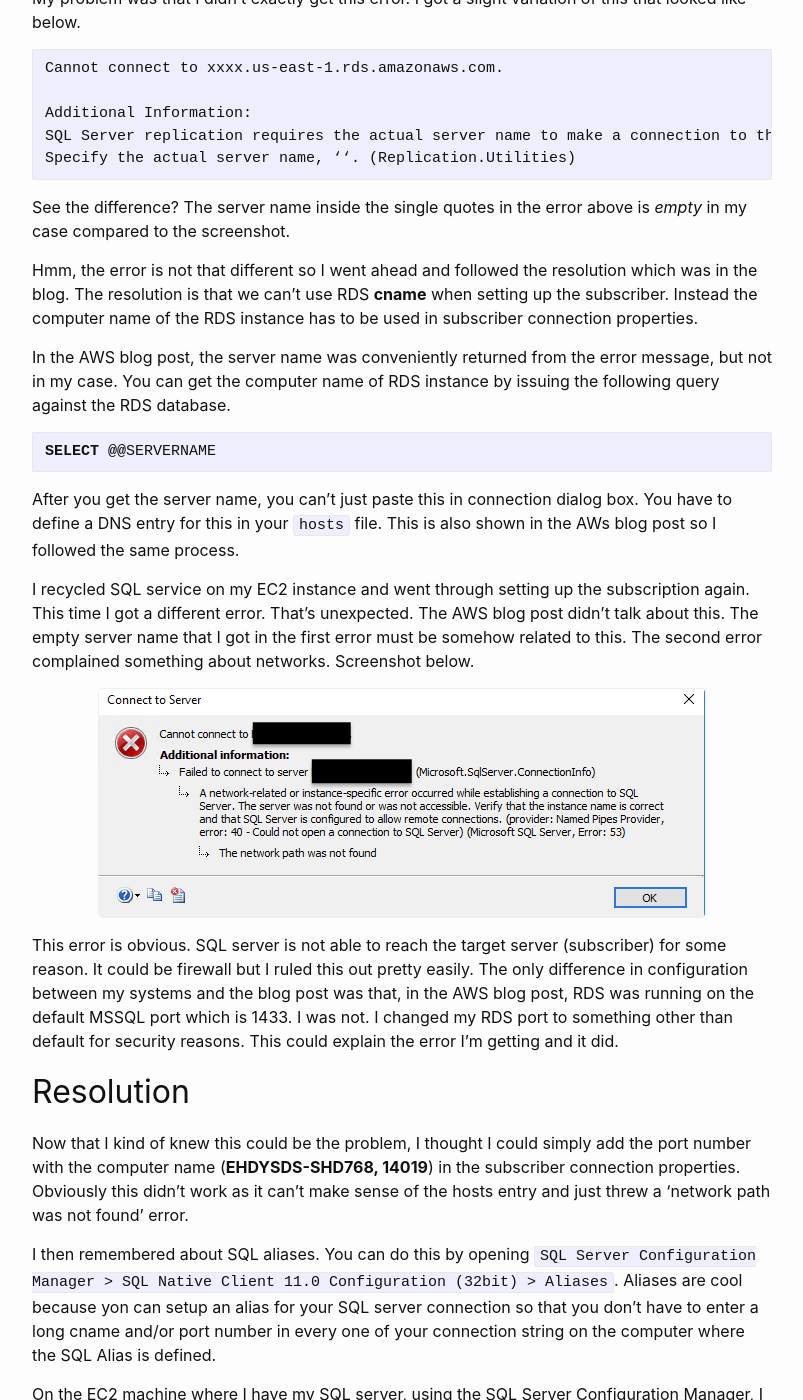
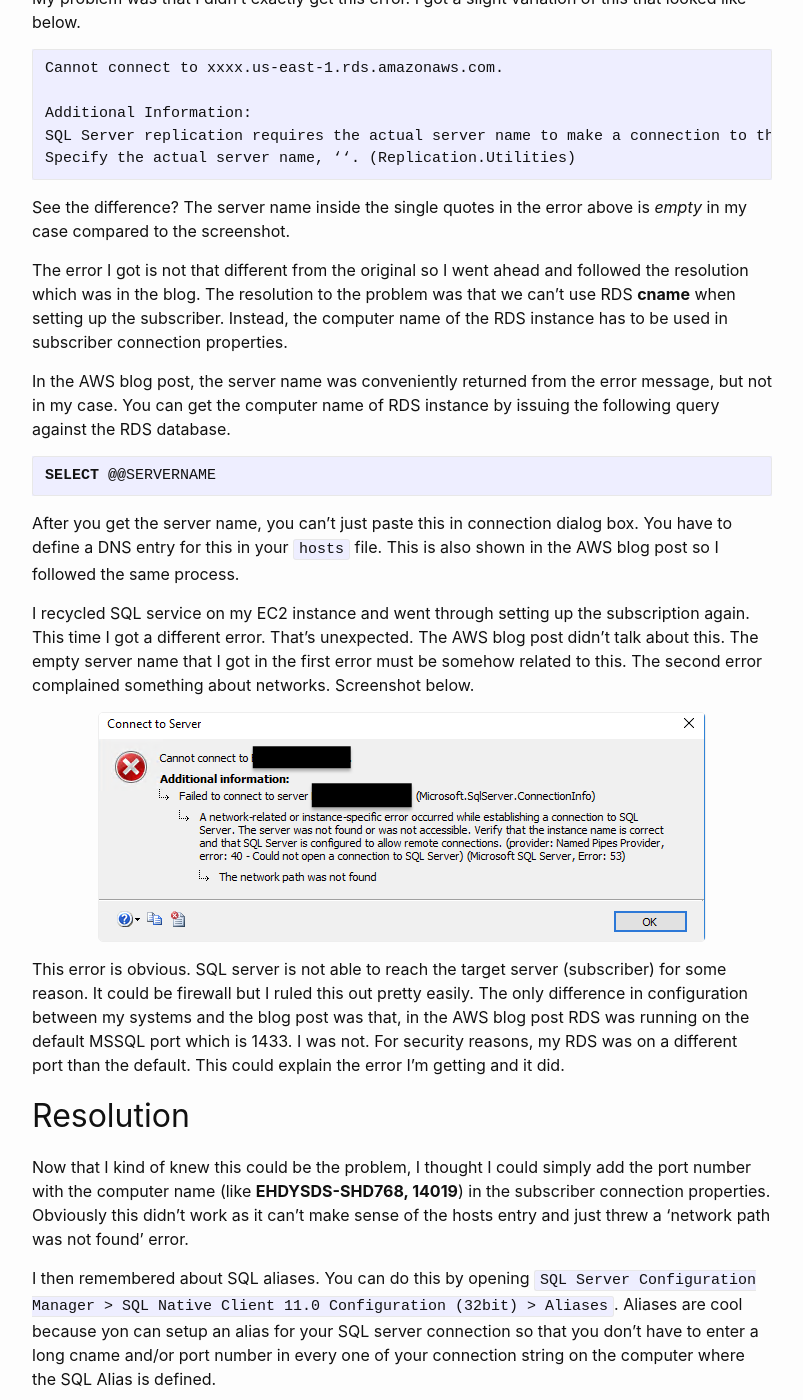
Before and after one commit to mkvenkatesh/finiteheap.com, a Jekyll site: the page built from _posts/2020-10-10-sqlserver-rds-transactional-push-replication-alias.markdown, in a window 1280 px wide and 1400 px high, scrolled down 1373 px. Shown: the whole window, without its empty margins (238-1041 px from the left). Built offline with Jekyll 4.4.1, drawn with Linux system fonts in a browser that asks for light colours; comment, search, counter and statistics services are not loaded.

Commit message:
Typo fixes and verbiage changes

```diff
--- a/_posts/2020-10-10-sqlserver-rds-transactional-push-replication-alias.markdown
+++ b/_posts/2020-10-10-sqlserver-rds-transactional-push-replication-alias.markdown
@@ -50,10 +50,11 @@ Specify the actual server name, ‘‘. (Replication.Utilities)
 See the difference? The server name inside the single quotes in the error above
 is *empty* in my case compared to the screenshot.
 
-Hmm, the error is not that different so I went ahead and followed the resolution
-which was in the blog. The resolution is that we can't use RDS **cname** when
-setting up the subscriber. Instead the computer name of the RDS instance has to
-be used in subscriber connection properties.
+The error I got is not that different from the original so I went ahead and
+followed the resolution which was in the blog. The resolution to the problem was
+that we can't use RDS **cname** when setting up the subscriber. Instead, the
+computer name of the RDS instance has to be used in subscriber connection
+properties.
 
 In the AWS blog post, the server name was conveniently returned from the error
 message, but not in my case. You can get the computer name of RDS instance by
@@ -65,7 +66,7 @@ SELECT @@SERVERNAME
 
 After you get the server name, you can't just paste this in connection dialog
 box. You have to define a DNS entry for this in your `hosts` file. This is also
-shown in the AWs blog post so I followed the same process.
+shown in the AWS blog post so I followed the same process.
 
 I recycled SQL service on my EC2 instance and went through setting up the
 subscription again. This time I got a different error. That's unexpected. The
@@ -83,14 +84,14 @@ The network path was not found.">
 This error is obvious. SQL server is not able to reach the target server
 (subscriber) for some reason. It could be firewall but I ruled this out pretty
 easily. The only difference in configuration between my systems and the blog
-post was that, in the AWS blog post, RDS was running on the default MSSQL port
-which is 1433. I was not. I changed my RDS port to something other than default
-for security reasons. This could explain the error I'm getting and it did.
+post was that, in the AWS blog post RDS was running on the default MSSQL port
+which is 1433. I was not. For security reasons, my RDS was on a different port
+than the default. This could explain the error I'm getting and it did.
 
 ## Resolution ##
 
 Now that I kind of knew this could be the problem, I thought I could simply add
-the port number with the computer name (**EHDYSDS-SHD768, 14019**) in the
+the port number with the computer name (like **EHDYSDS-SHD768, 14019**) in the
 subscriber connection properties. Obviously this didn't work as it can't make
 sense of the hosts entry and just threw a 'network path was not found' error.
 
```
